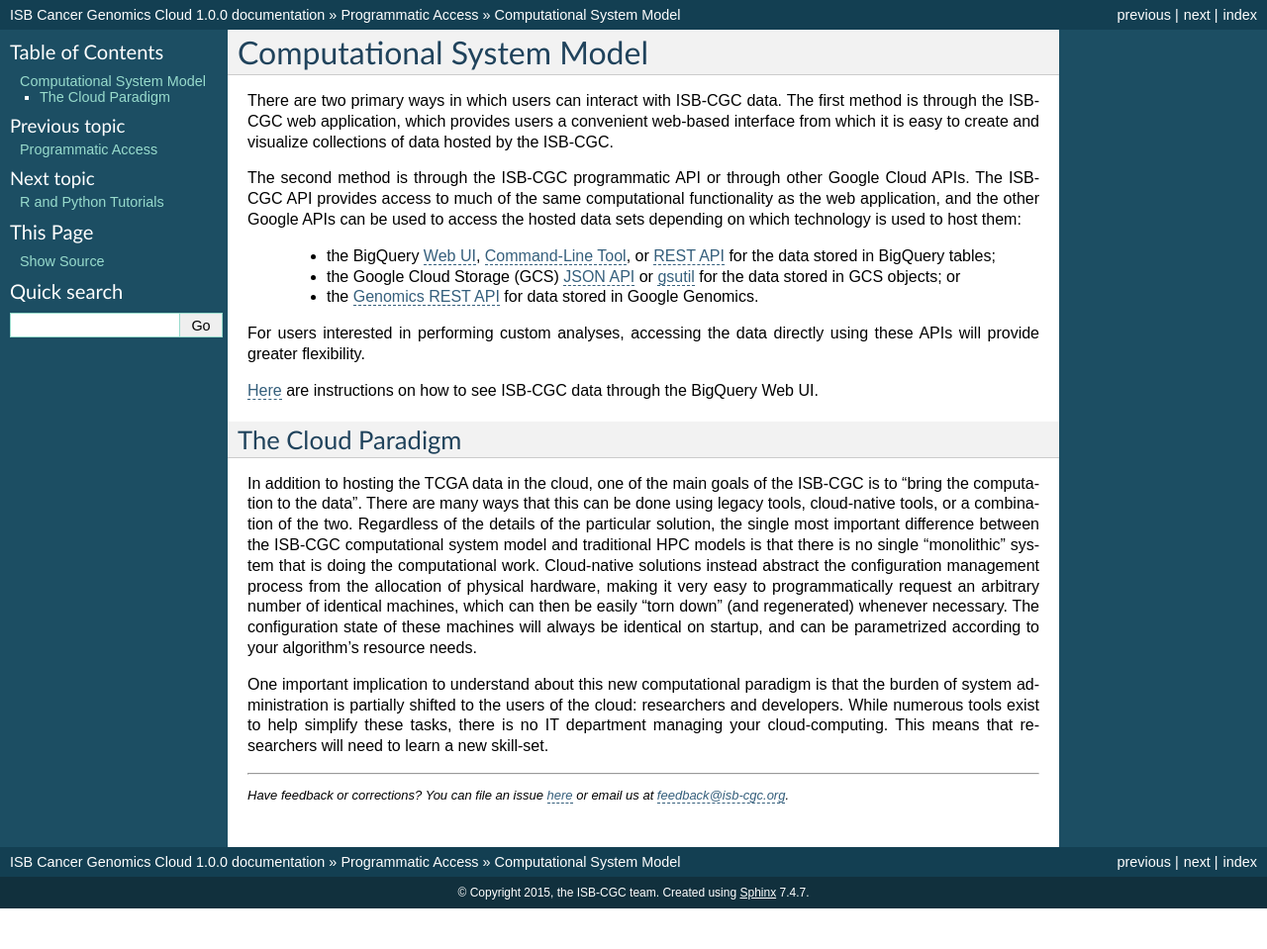
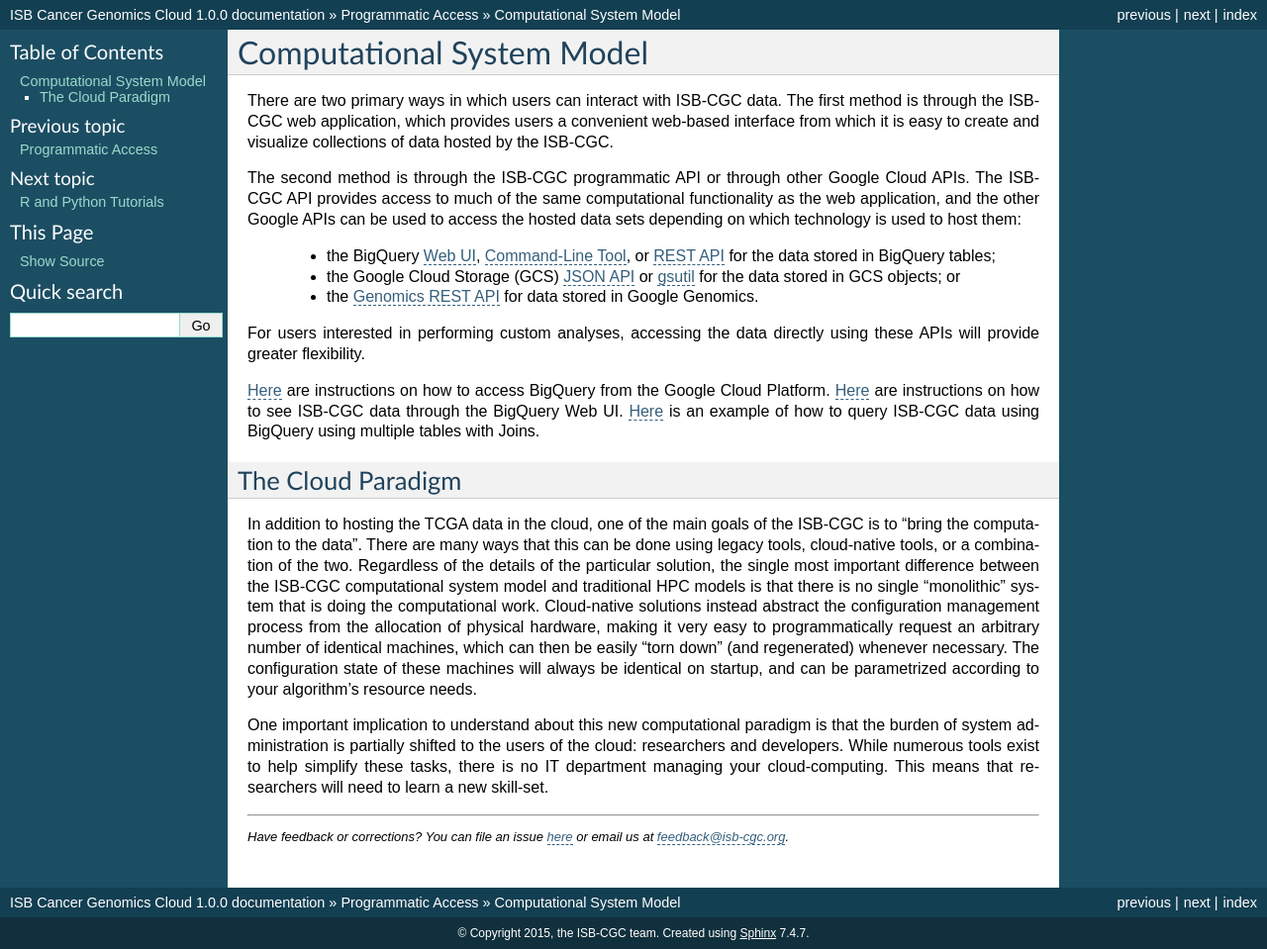
Before and after one commit to isb-cgc/readthedocs, a Sphinx documentation site: the page built from docs/source/sections/progapi/SysModel.rst, in a window 1280 px wide and 959 px high. Shown: the whole window at 99% size. Built offline with Sphinx 7.4.7, drawn with Linux system fonts in a browser that asks for light colours.

Commit message:
Update SysModel.rst

```diff
--- a/docs/source/sections/progapi/SysModel.rst
+++ b/docs/source/sections/progapi/SysModel.rst
@@ -17,7 +17,9 @@
 For users interested in performing custom analyses, accessing the data directly using these APIs
 will provide greater flexibility.
 
-`Here </bigqueryGUI/linking big query to isb-cgc project.rst>`_ are instructions on how to see ISB-CGC data through the BigQuery Web UI.
+`Here </bigqueryGUI/HowToAccessBigQueryFromTheGoogleCloudPlatform.rst>`_ are instructions on how to access BigQuery from the Google Cloud Platform.
+`Here </bigqueryGUI/LinkingBigQueryToIsb-cgcProject.rst>`_ are instructions on how to see ISB-CGC data through the BigQuery Web UI.
+`Here </bigqueryGUI/WalkthroughOfGoogleBigQuery.rst>`_ is an example of how to query ISB-CGC data using BigQuery using multiple tables with Joins.
 
 The Cloud Paradigm
 ##################
```
